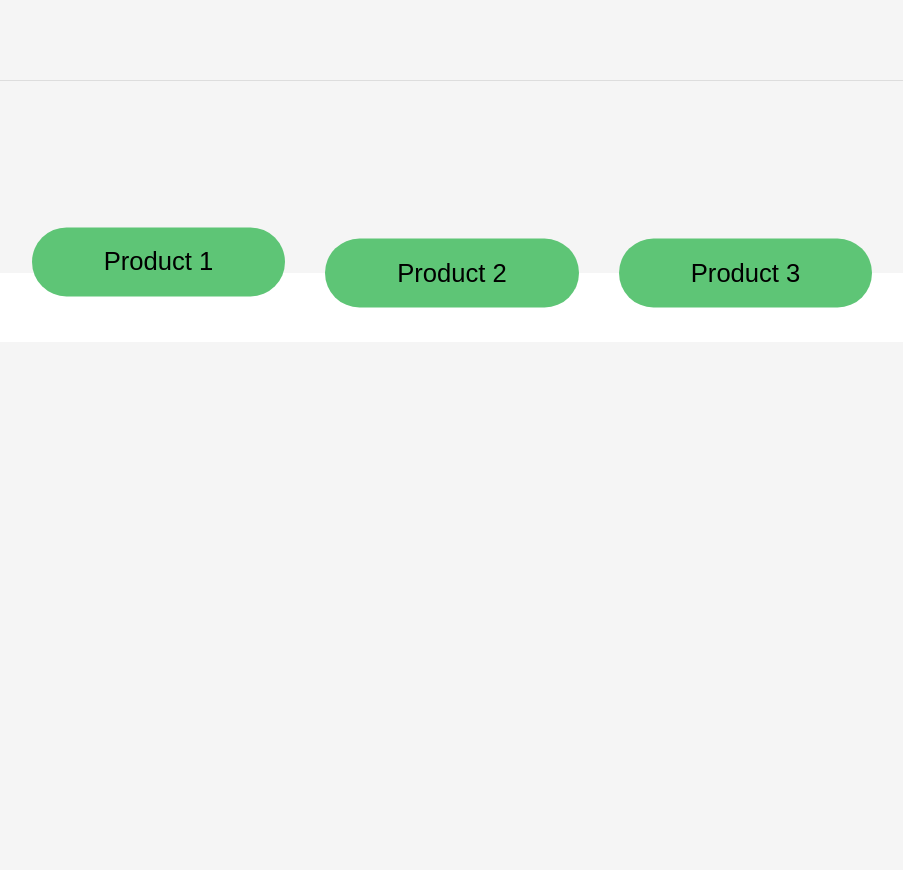
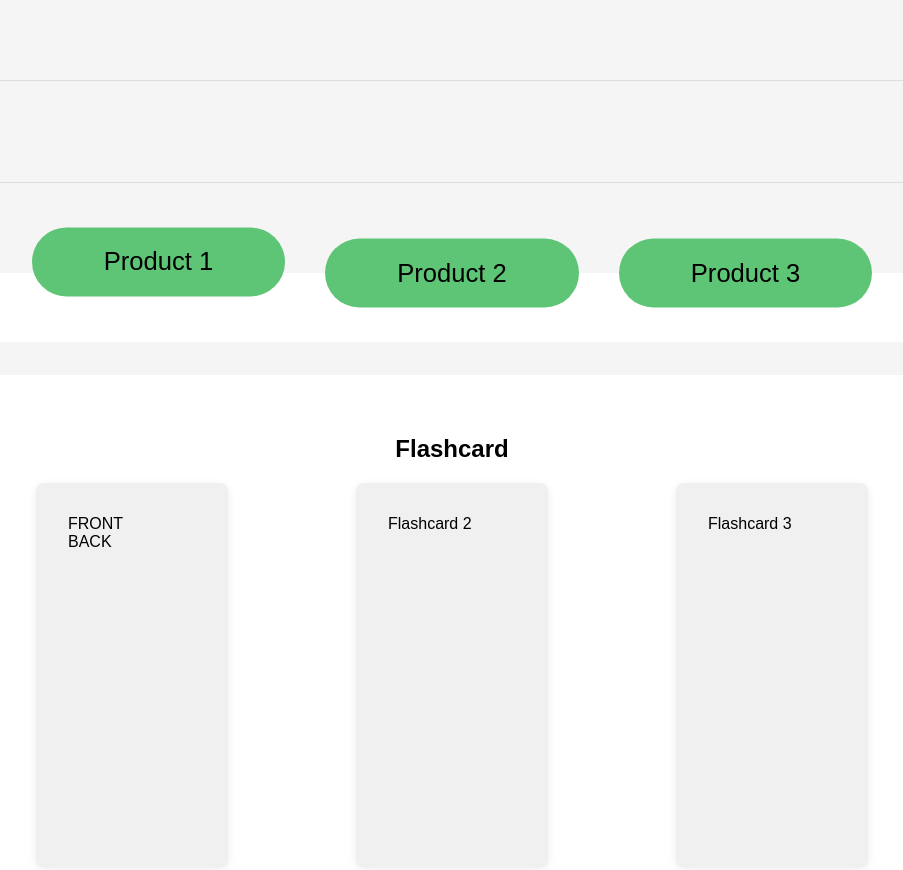
Before and after one commit to alperkirkus/exercises, a plain HTML site: page index.html in a window 1280 px wide. Shown: the whole page, without its empty margins (188-1091 px from the left). Before the commit the page ends 800 px from the top, so only its background shows below. Drawn offline with Linux system fonts and the light colour scheme; no server answers.

Commit message:
Very basic flashcard animation implemented

```diff
--- a/index.html
+++ b/index.html
@@ -114,5 +114,23 @@
         </div> -->
       </div>
     </section>
+
+    <section class="section section-flashcard">
+      <div class="section-container">
+      <div>
+        <h2 class="heading-secondary">
+            Flashcard
+        </h2>
+      </div>
+      <div class="flashcard-row">
+        <div class="flashcard">
+          <div class="card__side card__side--front">FRONT</div>
+          <div class="card__side card__side--back">BACK</div>
+        </div>
+        <div class="flashcard">Flashcard 2</div>
+        <div class="flashcard">Flashcard 3</div>
+      </div>
+      </div>
+    </section>
 </body>
 </html>
--- a/index.js
+++ b/index.js
@@ -24,11 +24,16 @@
 
      products.forEach(product => {
 
+      const mainImage = `https://res.cloudinary.com/duclexxtz/image/fetch/${product.images[0]}`;
+      const hoverImage = `https://res.cloudinary.com/duclexxtz/image/fetch/${product.images[1] || product.images[0]}`;
+
+
+
         const html = `
         <div class="product-card">
         <div class="img-wrapper">
-          <img src="product${product.id}image1.jpeg" class="img-main" alt="${product.title}">
-          <img src="product${product.id}image2.jpeg" class="img-hover" alt="${product.title}">
+          <img src="${mainImage}" class="img-main" alt="${product.title}">
+          <img src="${hoverImage}" class="img-hover" alt="${product.title}">
         </div>
         <div class="product-info">
           <div class="product-category">${product.category.name}</div>
@@ -119,8 +124,8 @@
                     <div class="product-price">$${product.price}</div>
          </div>
             <div class="tabbed-img-wrapper">
-          <img src="product${product.id}image1.jpeg" class="img-1" alt="Product image 1">
-          <img src="product${product.id}image2.jpeg" class="img-2" alt="Product image 2">
+          <img src="product1image1.jpeg" class="img-1" alt="Product image 1">
+          <img src="product1image2.jpeg" class="img-2" alt="Product image 2">
         </div>
 
 
--- a/style.css
+++ b/style.css
@@ -277,3 +277,42 @@
    align-self: start;
   justify-self: start;
 }
+
+.section-flashcard{
+  margin-top: -10rem ;
+
+}
+.section-container{
+  display: grid;
+  justify-items: center;
+  max-width: 100rem;
+  margin: 12rem auto 0 auto;
+  background-color: #fff;
+  padding:2.5rem 7rem 6.5rem 7rem;
+}
+
+.flashcard-row{
+  display: flex;
+
+  align-items: center;
+  justify-content: space-between;
+  width: 100%;
+}
+
+.flashcard{
+  flex: 1;
+  height: 20rem;
+  background-color: #f0f0f0;
+  margin: 0 4rem;
+  padding: 2rem;
+  border-radius: 8px;
+  box-shadow: 0 2px 8px rgba(0,0,0,0.08);
+  transition: all .8s;
+  perspective: 1500px;
+}
+
+
+
+.flashcard:hover {
+  transform: rotateY(180deg);
+}
```
Also changed, not shown: product2image1.jpeg (renamed from product75image1.jpeg), product2image2.jpeg (renamed from product75image2.jpeg), product3image1.jpeg (renamed from product76image1.jpeg), product3image2.jpeg (renamed from product76image2.jpeg), product4image1.jpeg (renamed from product77image1.jpeg), product4image2.jpeg (renamed from product77image2.jpeg), product5image1.jpeg (renamed from product78image1.jpeg), product5image2.jpeg (renamed from product78image2.jpeg), product6image1.jpeg (renamed from product79image1.jpeg), product6image2.jpeg (renamed from product79image2.jpeg).
